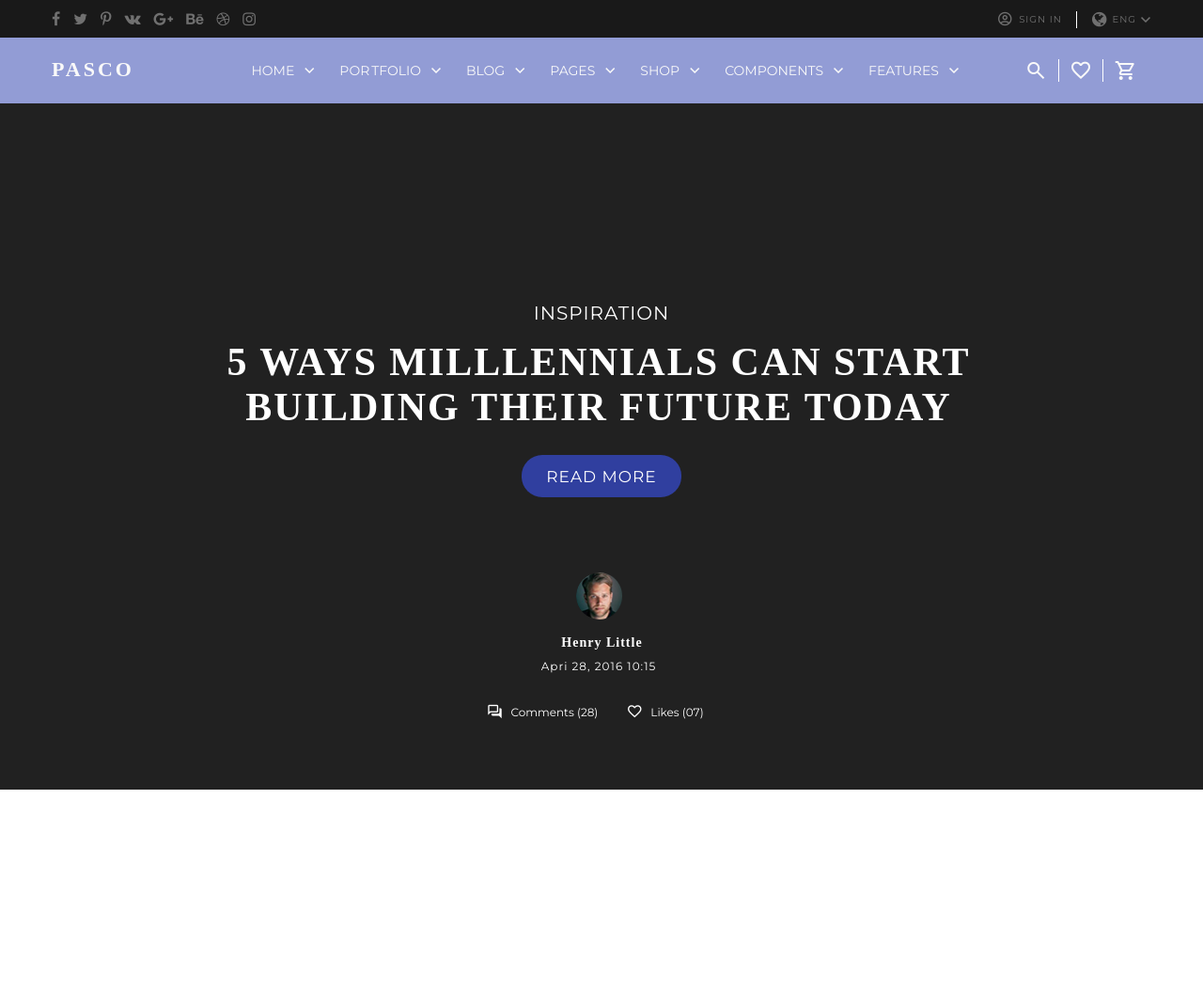
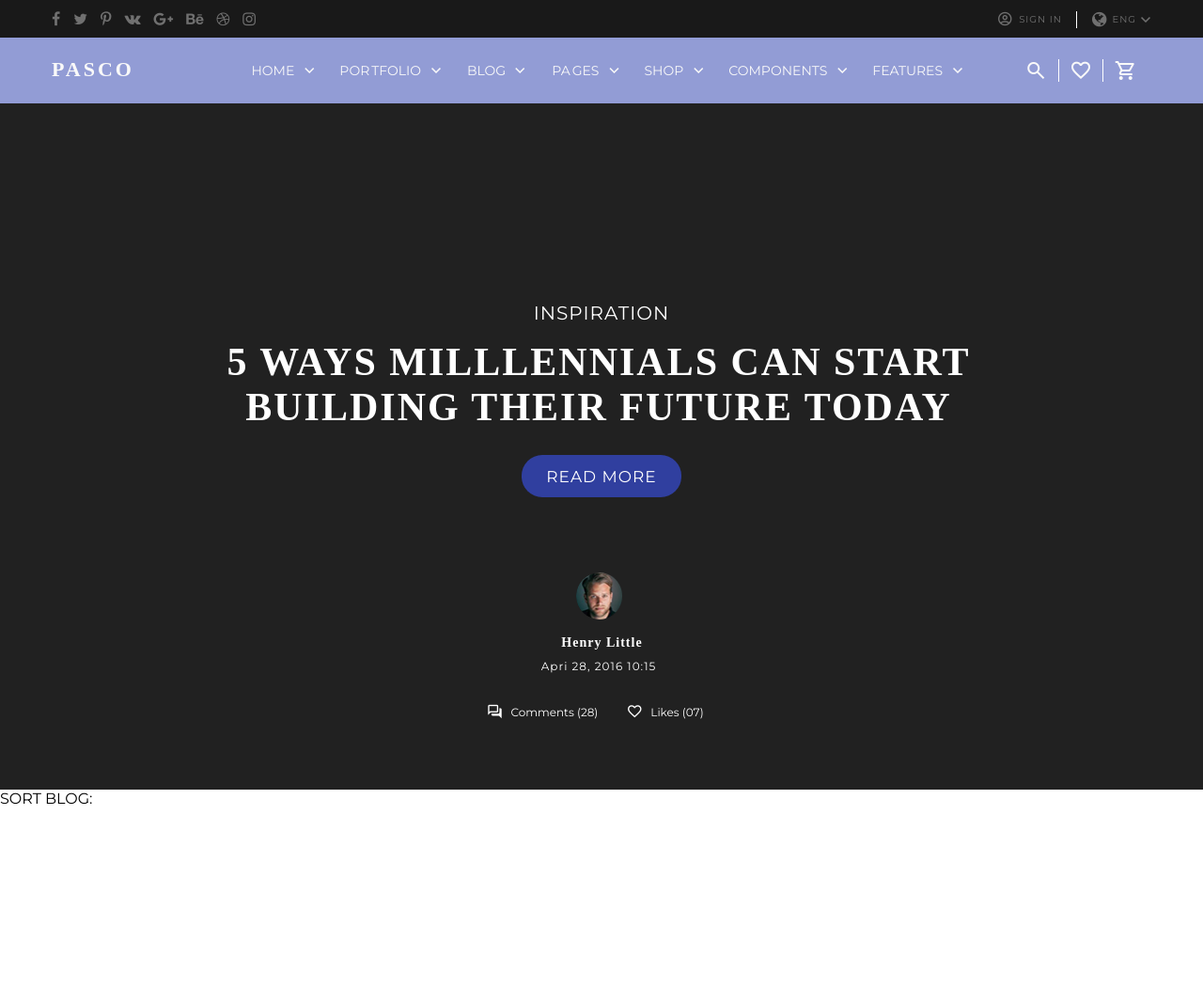
Before and after one commit to arkajyotiadhikary/codeigniter-test, a PHP site: page / in a window 1280 px wide. Shown: the whole page at 94% size. Run offline with PHP 8.4, Linux system fonts and the light colour scheme; some web fonts are replaced.

Commit message:
body layout

```diff
--- a/index.html
+++ b/index.html
@@ -103,13 +103,23 @@
                                     </span>
                                 </li>
                                 <li>
-                                    <span>BLOG</span
-                                    ><span class="material-symbols-outlined">
+                                    <span
+                                        ><span style="padding-right: 1px"></span
+                                        >BLOG</span
+                                    ><span
+                                        class="material-symbols-outlined"
+                                        style="padding-left: 5px"
+                                    >
                                         expand_more
                                     </span>
                                 </li>
                                 <li>
-                                    <span>PAGES</span
+                                    <span
+                                        ><span style="padding-right: 2px"></span
+                                        >PA<span
+                                            style="padding-right: 2px"
+                                        ></span
+                                        >GES</span
                                     ><span class="material-symbols-outlined">
                                         expand_more
                                     </span>
@@ -183,6 +193,39 @@
                     </div>
                 </div>
             </div>
+            <div class="body">
+                <div class="sort">
+                    <p>SORT BLOG:</p>
+                    <ul class="catagories">
+                        <li></li>
+                        <li></li>
+                        <li></li>
+                        <li></li>
+                        <li></li>
+                    </ul>
+                </div>
+                <div class="articles">
+                    <div class="top-articles">
+                        <div class="1"></div>
+                    </div>
+                    <div class="middle-articles-1">
+                        <div class="2"></div>
+                        <div class="3"></div>
+                        <div class="4"></div>
+                    </div>
+                    <div class="middle-articles-2">
+                        <div class="5"></div>
+                        <div class="6"></div>
+                        <div class="7"></div>
+                    </div>
+                    <div class="bottom-articles">
+                        <div class="8"></div>
+                        <div class="9"></div>
+                    </div>
+                </div>
+                <div class="show-more"></div>
+            </div>
+            <div class="footer"></div>
         </div>
     </body>
 </html>
```
Also changed, not shown: index.css (+2 -7 lines).
